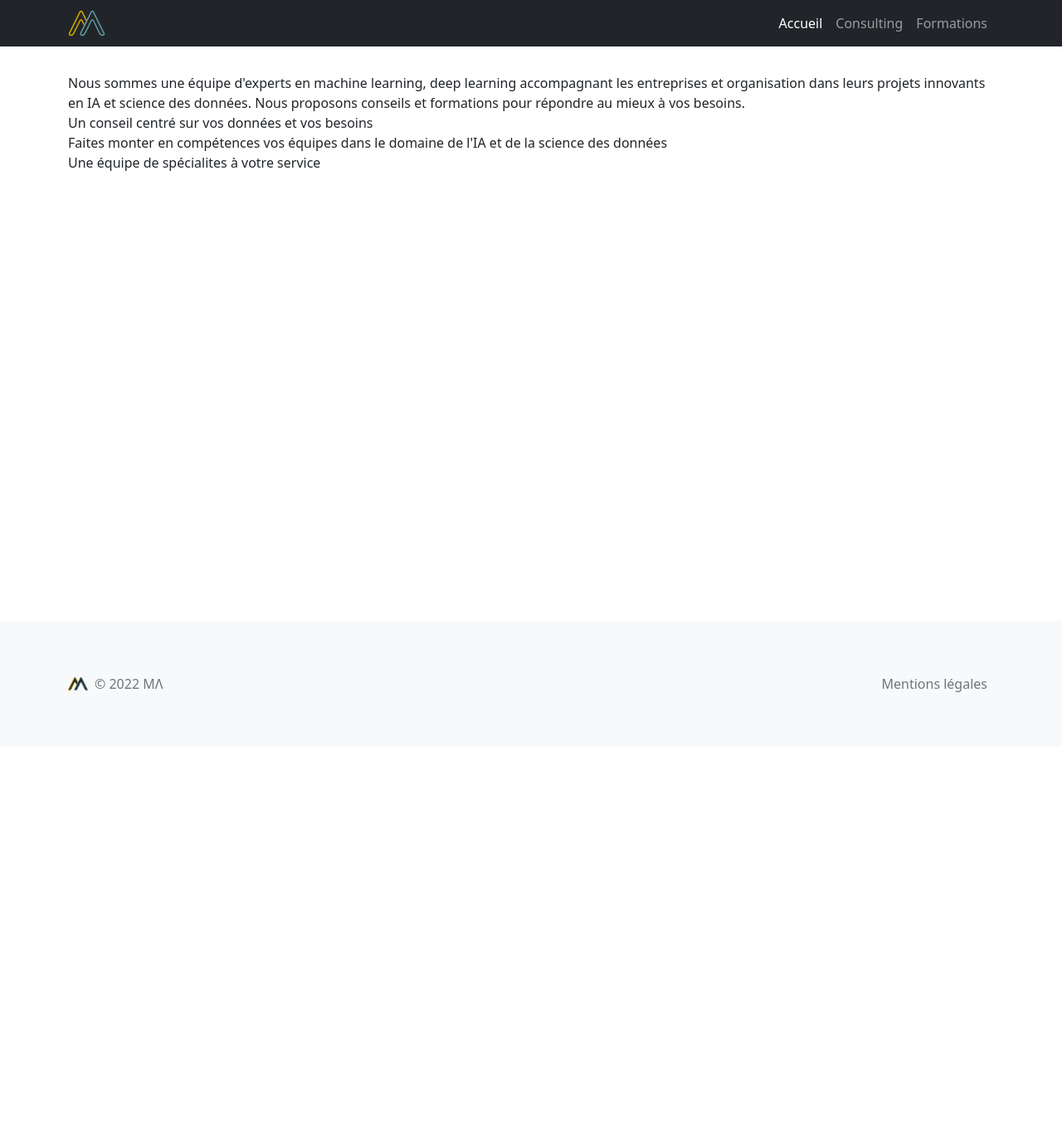
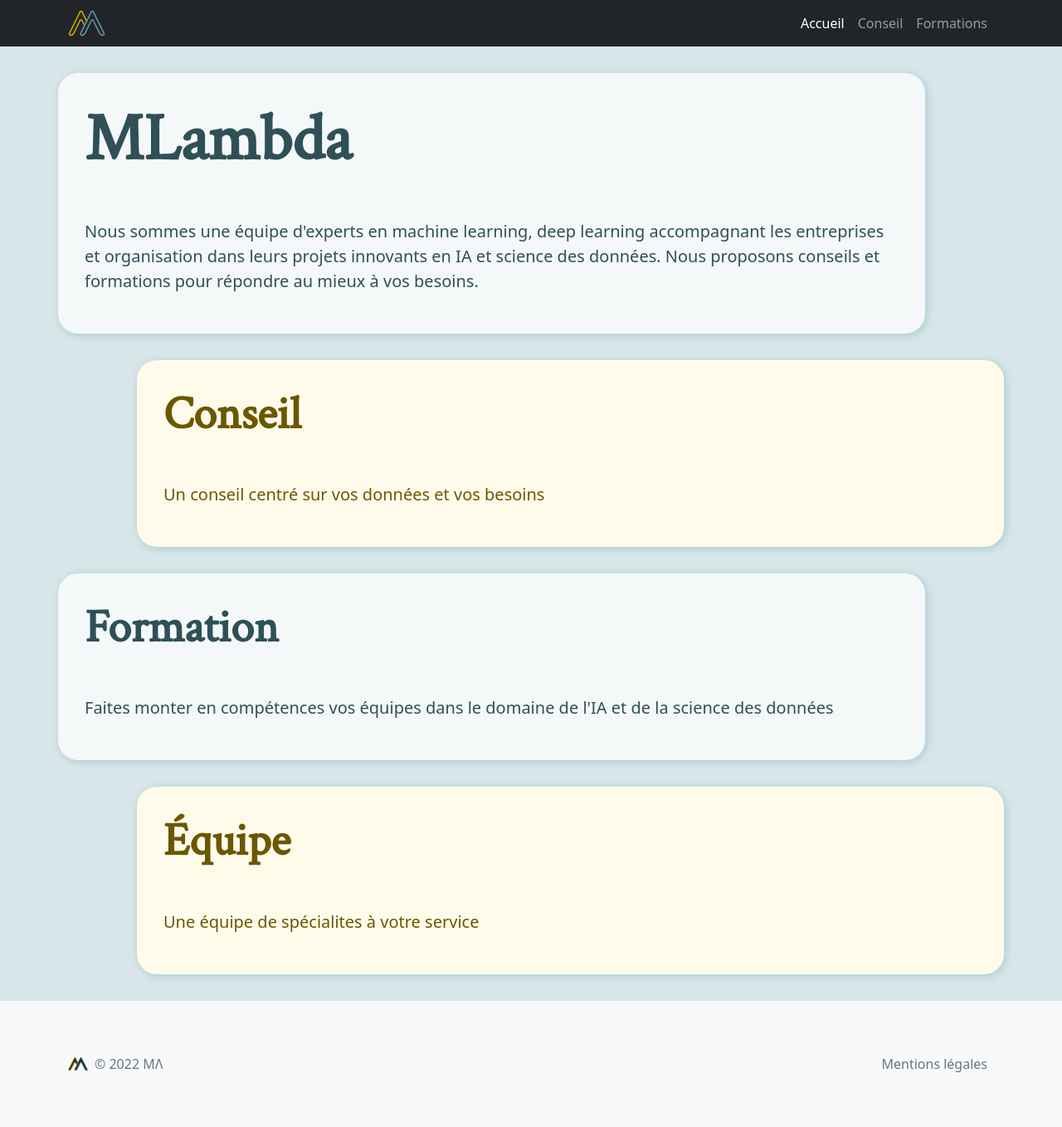
Before and after one commit to mlambda/website, a Jekyll site: the page built from index.html, in a window 1280 px wide. Shown: the whole page at 83% size. Built offline with Jekyll 4.4.1, drawn with Linux system fonts in a browser that asks for light colours; before the commit the page ends 900 px from its top, so only the background shows below that.

Commit message:
Work on style, everything in index atm
Signed-off-by: m09 <142691+m09@users.noreply.github.com>

```diff
--- a/_includes/footer.html
+++ b/_includes/footer.html
@@ -5,7 +5,7 @@
     >
       <div class="col-md-4 d-flex align-items-center">
         <a
-          href="{% link index.md %}"
+          href="{% link index.html %}"
           class="mb-3 me-2 mb-md-0 text-muted text-decoration-none lh-1"
         >
           <img src="{% link {{site.logo}} %}" width="24" height="24" />
--- a/_includes/head.html
+++ b/_includes/head.html
@@ -12,6 +12,11 @@
   <link
     rel="canonical"
     href="https://getbootstrap.com/docs/5.2/examples/footers/"
+  />
+
+  <link
+    href="https://fonts.googleapis.com/css?family=Crimson+Text"
+    rel="stylesheet"
   />
 
   <link
--- a/_includes/header.html
+++ b/_includes/header.html
@@ -2,7 +2,7 @@
   <!-- Fixed navbar -->
   <nav class="navbar navbar-expand-md navbar-dark bg-dark">
     <div class="container">
-      <a href="{% link index.md %}"><img src="{% link {{site.logo}} %}" height="32" /></a>
+      <a href="{% link index.html %}"><img src="{% link {{site.logo}} %}" height="32" /></a>
       <button
         class="navbar-toggler"
         type="button"
--- /dev/null
+++ b/index.html
@@ -0,0 +1,89 @@
+---
+layout: default
+title: Accueil
+menu: true
+order: 0
+---
+
+<style>
+  main {
+    background-color: #d8e6e9;
+  }
+
+  .box {
+    padding: 2rem;
+    color: #111;
+    border-radius: 1.5rem;
+  }
+  .box h1,
+  .box h2,
+  .box h3,
+  .box h4,
+  .box h5,
+  .box h6 {
+    font-family: "Crimson Text", "serif";
+    font-weight: 900 !important;
+    font-stretch: ultra-expanded;
+    transition: text-decoration 2s;
+  }
+  .box:hover h1 {
+    text-decoration: underline overline;
+  }
+
+  .blue-box {
+    background-color: #f4f8f9;
+    box-shadow: 2px 2px 10px 1px #b1ced4;
+    color: #2f5057;
+  }
+
+  .yellow-box {
+    background-color: #fffbea;
+    box-shadow: 2px 2px 10px 1px #b1ced4;
+    color: #6b5700;
+  }
+
+  .blue-box:hover h1 {
+    text-decoration-color: #639eab;
+  }
+
+  .yellow-box:hover h1 {
+    text-decoration-color: #d6b000;
+  }
+
+  .margin-top {
+    margin-top: 2rem;
+  }
+</style>
+
+<div class="row">
+  <div class="box blue-box col-md-11">
+    <h1 class="display-1">MLambda</h1>
+    <p class="lead">
+      Nous sommes une équipe d'experts en machine learning, deep learning
+      accompagnant les entreprises et organisation dans leurs projets innovants
+      en IA et science des données. Nous proposons conseils et formations pour
+      répondre au mieux à vos besoins.
+    </p>
+  </div>
+</div>
+<div class="row margin-top">
+  <div class="box yellow-box ms-auto col-md-11 justify-content-right">
+    <h1 class="display-4">Conseil</h1>
+    <p class="lead">Un conseil centré sur vos données et vos besoins</p>
+  </div>
+</div>
+<div class="row margin-top">
+  <div class="box blue-box col-md-11 justify-content-left">
+    <h1 class="display-4">Formation</h1>
+    <p class="lead">
+      Faites monter en compétences vos équipes dans le domaine de l'IA et de la
+      science des données
+    </p>
+  </div>
+</div>
+<div class="row margin-top">
+  <div class="box yellow-box ms-auto col-md-11 text-md-right">
+    <h1 class="display-4">Équipe</h1>
+    <p class="lead">Une équipe de spécialites à votre service</p>
+  </div>
+</div>
--- a/index.md
+++ /dev/null
@@ -1,11 +0,0 @@
----
-layout: default
-title: Accueil
-menu: true
-order: 0
----
-
-<div class="intro">Nous sommes une équipe d'experts en machine learning, deep learning accompagnant les entreprises et organisation dans leurs projets innovants en IA et science des données. Nous proposons conseils et formations pour répondre au mieux à vos besoins.</div>
-<div class="consulting">Un conseil centré sur vos données et vos besoins</div>
-<div class="formations">Faites monter en compétences vos équipes dans le domaine de l'IA et de la science des données</div>
-<div class="team">Une équipe de spécialites à votre service</div>
```
Also changed, not shown: _layouts/page.html (deleted, +0 -11 lines), conseil.md (renamed from consulting.md, +11 -6 lines), formations.md (+1 -1 lines).
